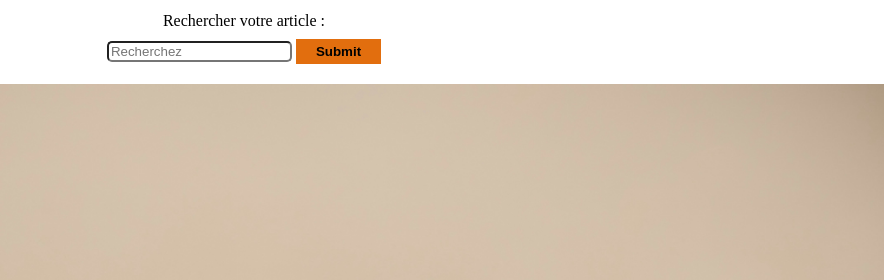
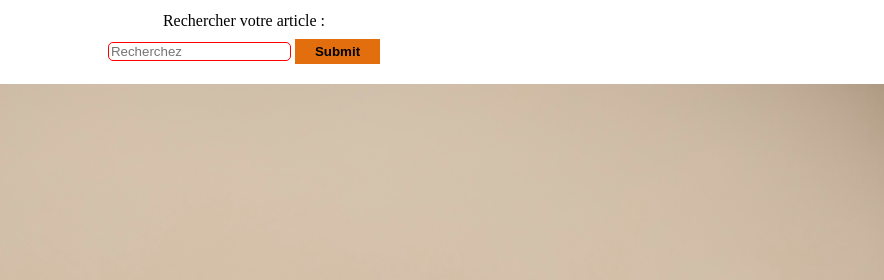
Before and after one commit to Soniadevpro/HTML-CSS-Exercice, a plain HTML site: page index.html in a window 1280 px wide. Shown: the part 379-659 px from the top of the page, 396-1280 px from the left. Drawn offline with nearby package versions, Linux system fonts and the light colour scheme; a web font is replaced by a local one.

Commit message:
Update css border red
(pour voir si pas de problème de margin)

```diff
--- a/css/styles.css
+++ b/css/styles.css
@@ -1,6 +1,7 @@
 @import url("https://fonts.googleapis.com/css2?family=Playwrite+GB+S:ital,wght@0,100..400;1,100..400&display=swap");
 * {
   box-sizing: border-box;
+  border: red solid 1px;
 }
 
 #site {
```
